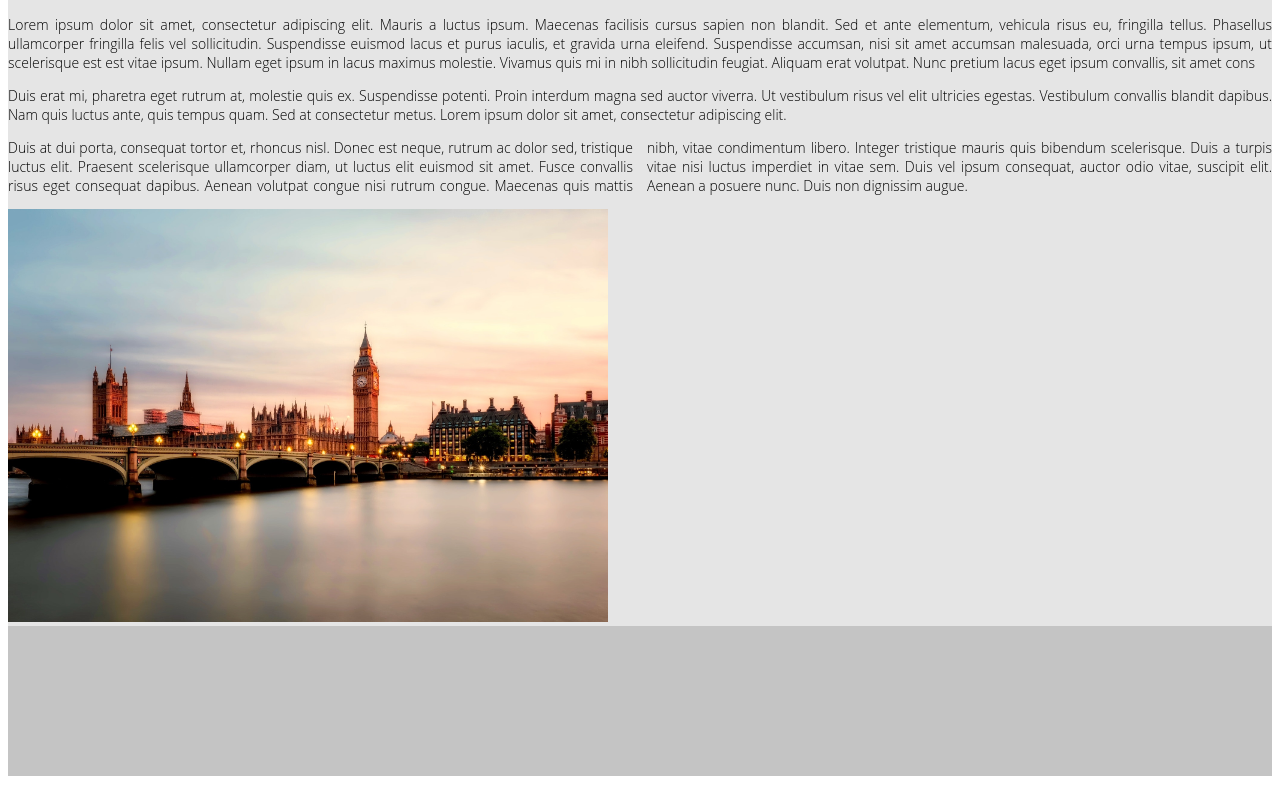
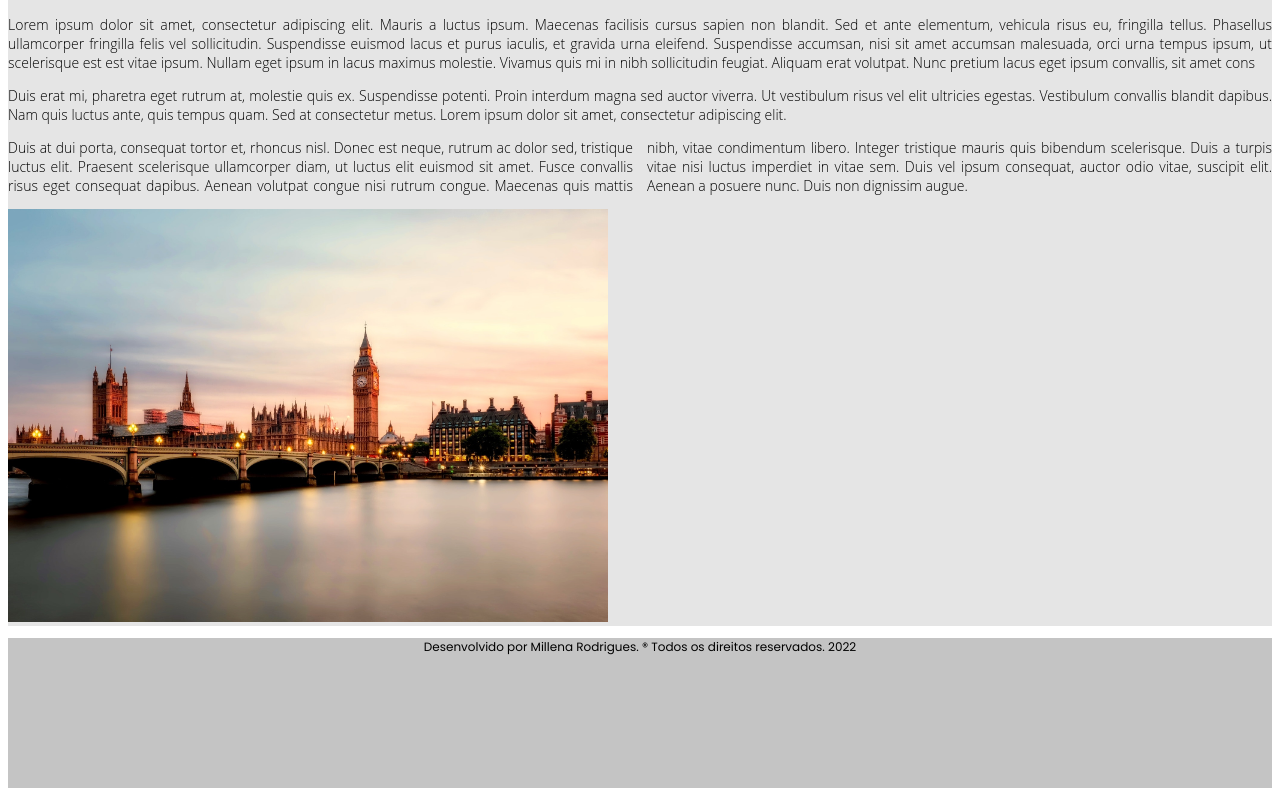
Before and after one commit to milenards/Cidade, a plain HTML site: page index.html in a window 1280 px wide. Shown: the part 892-1688 px from the top of the page. Drawn offline with Linux system fonts and the light colour scheme.

Commit message:
Envio do rodapé completo

```diff
--- a/index.html
+++ b/index.html
@@ -69,6 +69,14 @@
         .texto-colunas {
             columns: 2;
         }
+
+        .creditos {
+            font-family: 'Poppins';
+            font-size: 12px;
+            text-align: center;
+        }
+
+
     </style>
 </head>
 
@@ -125,7 +133,13 @@
 
 
 
-    <footer id="rodape"></footer>
+    <footer id="rodape">
+        <p class="creditos">
+            Desenvolvido por Millena Rodrigues. &reg; Todos os direitos reservados. 2022
+        </p>
+
+    </footer>
+
 </body>
 
 </html>
```
